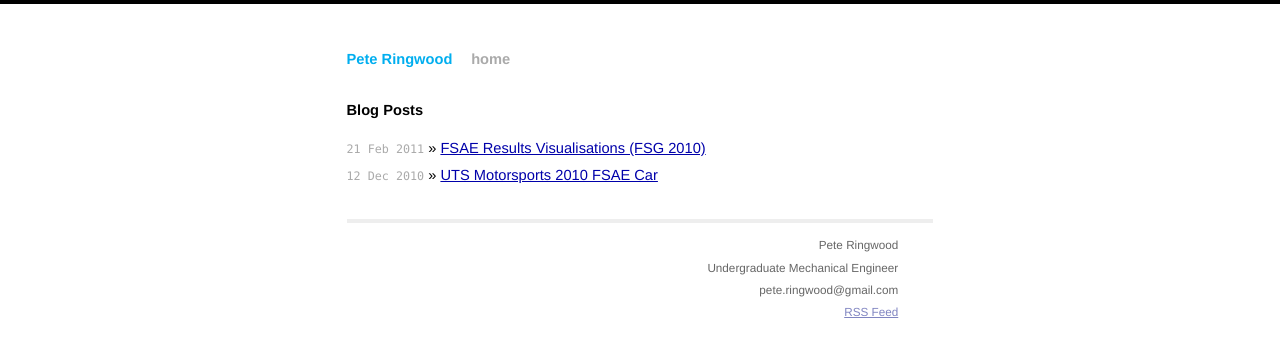
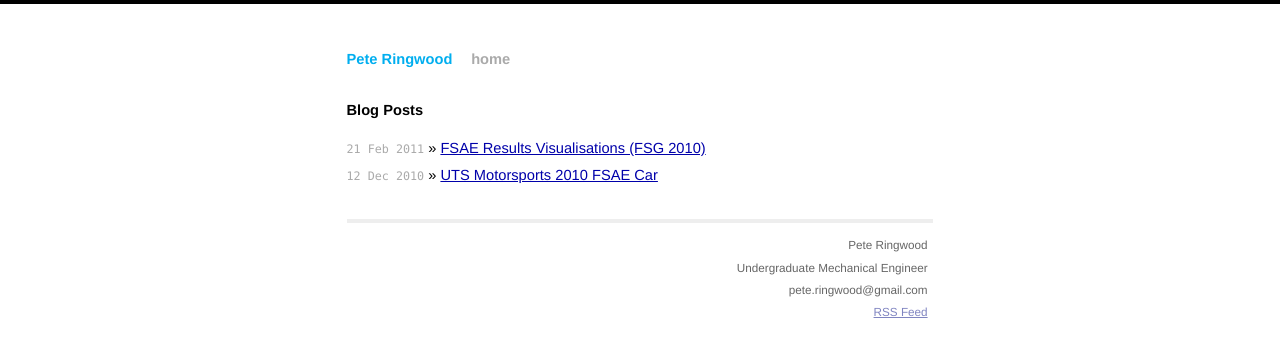
Before and after one commit to pgr/pgr.github.com, a Jekyll site: the page built from index.html, in a window 1280 px wide. Shown: the top 357 px of the page. Built offline with Jekyll 4.4.1, drawn with Linux system fonts in a browser that asks for light colours; Markdown is read by kramdown in place of the engine named in the settings.

Commit message:
link colours, footer margin.

```diff
--- a/css/screen.css
+++ b/css/screen.css
@@ -42,7 +42,7 @@
 }
 
 a:visited {
-  color: #a0a;
+  color: black;
 }
 
 table {
@@ -125,7 +125,7 @@
 
     .site .footer .contact {
       float: right;
-      margin-right: 3em;
+      margin-right: .5em;
       text-align: right;
     }
 
```
